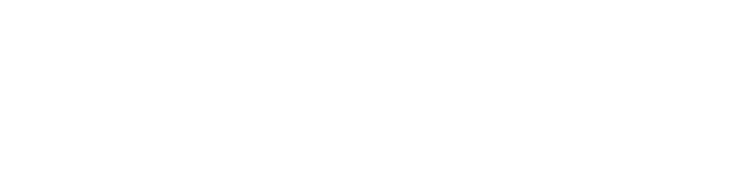
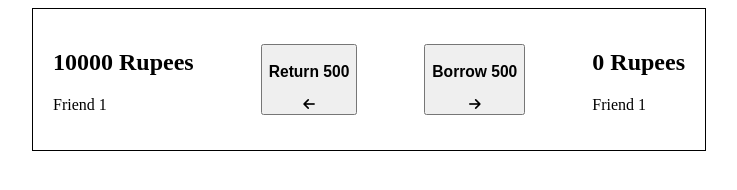
Before and after one commit to rohitashgoswami/borrow-money, a plain HTML site: page index.html in a window 1280 px wide. Shown: the whole page, without its empty margins (96-833 px from the left). Drawn offline with Linux system fonts and the light colour scheme.

Commit message:
Added three files HTML, CSS and JS file

```diff
--- a/index.html
+++ b/index.html
@@ -3,9 +3,30 @@
 <head>
     <meta charset="UTF-8">
     <meta name="viewport" content="width=device-width, initial-scale=1.0">
-    <title>Document</title>
+    <title>borrow money from friend</title>
+    <link rel="stylesheet" href="style.css">
+    <link rel="stylesheet" href="https://cdnjs.cloudflare.com/ajax/libs/font-awesome/6.5.2/css/all.min.css" integrity="sha512-SnH5WK+bZxgPHs44uWIX+LLJAJ9/2PkPKZ5QiAj6Ta86w+fsb2TkcmfRyVX3pBnMFcV7oQPJkl9QevSCWr3W6A==" crossorigin="anonymous" referrerpolicy="no-referrer" />
 </head>
 <body>
 
+    <section class="friend-cricle">
+        <div class="friend-1">
+            <h1><span></span> Rupees</h1>
+            <p>Friend 1</p>
+        </div>
+        <button class="return">
+            <h3>Return 500</h3>
+            <i class="fa-solid fa-arrow-left"></i>
+        </button>
+        <button class="borrow">
+            <h3>Borrow 500</h3>
+            <i class="fa-solid fa-arrow-right"></i>
+        </button>
+        <div class="friend-2">
+            <h1><span></span> Rupees</h1>
+            <p>Friend 1</p>
+        </div>
+    </section>
+    <script src="script.js"></script>
 </body>
 </html>
--- /dev/null
+++ b/script.js
@@ -0,0 +1,32 @@
+const friendOne = document.querySelector('.friend-1 span');
+const friendTwo = document.querySelector('.friend-2 span');
+const returnButton = document.querySelector('.return');
+const borrowButton = document.querySelector('.borrow');
+
+
+const totalMoney = 10000;
+
+let friendTwoMoney = 0;
+let friendOneMoney = totalMoney - friendTwoMoney;
+
+friendOne.innerText = friendOneMoney;
+friendTwo.innerText = friendTwoMoney;
+
+borrowButton.addEventListener('click',() => {
+    if(friendOneMoney >0){
+        friendOneMoney -= 500;
+        friendOne.innerText = friendOneMoney;
+        friendTwoMoney += 500;
+        friendTwo.innerText = friendTwoMoney;
+    }
+
+})
+
+returnButtonButton.addEventListener('click',() => {
+    if (friendTwoMoney > 0) {
+        friendOneMoney += 500;
+        friendOne.innerText = friendOneMoney;
+        friendTwoMoney -= 500;
+        friendTwo.innerText = friendTwoMoney;
+    }
+})
--- /dev/null
+++ b/style.css
@@ -0,0 +1,9 @@
+.friend-cricle{
+    display: flex;
+    justify-content: space-between;
+    align-items: center;
+    border: 1px solid #000;
+    padding: 20px;
+    margin-left: 120px;
+    width: 50%;
+}
```
